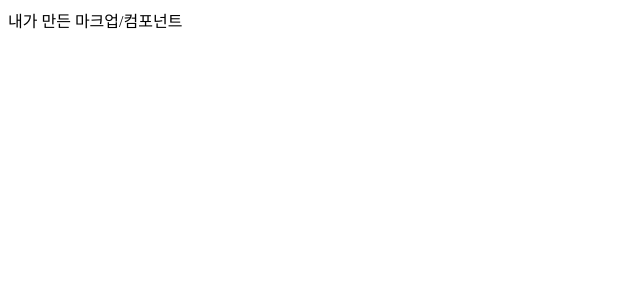
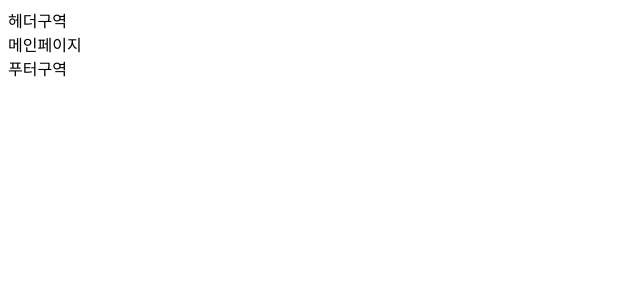
Before and after one commit to itdanja2025/2026B_react, a React (Vite) app: page / in a window 1280 px wide. Shown: the top 300 px of the page, without its empty margins (0-640 px from the left). Built offline with nearby package versions, Linux system fonts and the light colour scheme.

Commit message:
day47 3h

```diff
--- /dev/null
+++ b/src/example/day01/Component1.jsx
@@ -0,0 +1,22 @@
+/*
+    1. 컴포넌트명.jsx 파일 생성한다.
+    2. export default function 컴포넌트명( props ){ }
+        - export default : 내보내기, 다른 파일에서 import 할 수 있도록
+            - 만약에 내부에서 사용하는 컴포넌트는 생략
+        컴포넌트명 : 첫글자 무조건 대문자로 시작
+    3. { } 안에 return 에서는 JSX문법가능, 그외 JS문법
+        return 에서는 2줄이상 입력시 (<> <>) 묶는다.
+*/
+function Footer( props ){       // 푸터
+    return <div> 푸터구역 </div>
+}
+function Header( props ){       // 헤더
+    return <div> 헤더구역 </div>
+}
+export default function Component1( props ){ // 본문
+    return (<>
+        <Header> </Header>
+        <div> 메인페이지 </div>
+        <Footer> </Footer>
+    </>)
+}
--- /dev/null
+++ b/src/example/day01/Component2.jsx
@@ -0,0 +1,2 @@
+// Component2.jsx 만들고 78~79 코드 따라서 작성
+// App ->
--- a/src/main.jsx
+++ b/src/main.jsx
@@ -9,6 +9,10 @@ const create = createRoot( root );
 // import App from './App.jsx'
 // 2. 가져온 컴포넌트 렌더링하기
 // create.render( <App> </App> )
-// [day01]
-import MyMarkup from "./example/day01/MyMarKup";
-create.render( <MyMarkup> </MyMarkup>)
+
+// [day01] render 1번 가능하므로 예제 컴포넌트 변경
+// import MyMarkup from "./example/day01/MyMarKup";
+// create.render( <MyMarkup> </MyMarkup>)
+
+import Component1 from "./example/day01/Component1";
+create.render( <Component1> </Component1> )
```
